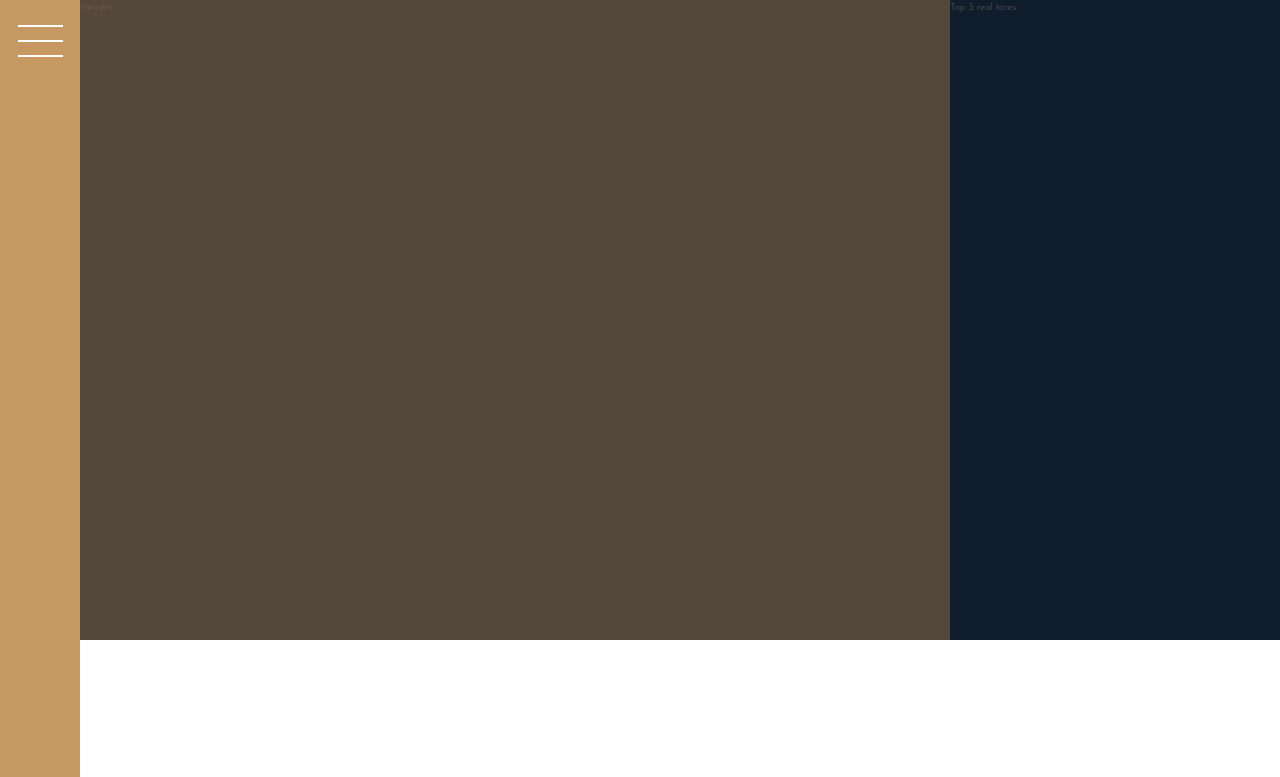
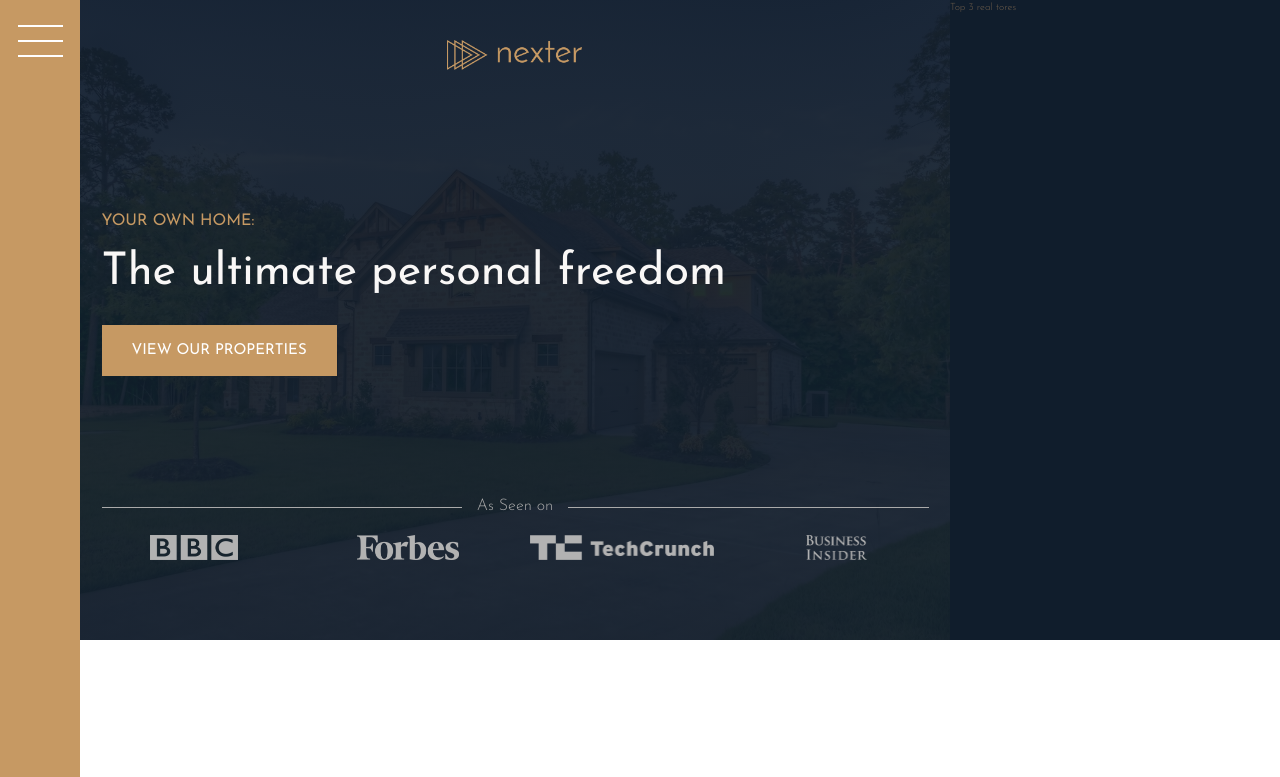
Before and after one commit to chamikabm/Nexter, a website: page index.html in a window 1280 px wide. Shown: the top 777 px of the page. Drawn offline with nearby package versions, Linux system fonts and the light colour scheme; files that its build step writes are made by us from their sources.

Commit message:
Added changes for the header sectio.

```diff
--- a/index.html
+++ b/index.html
@@ -17,7 +17,17 @@
         </div>
 
         <header class="header">
-            Header
+            <img src="img/logo.png" alt="Nexter logo" class="header__logo">
+            <h3 class="heading-3">Your own home:</h3>
+            <h1 class="heading-1">The ultimate personal freedom</h1>
+            <button class="btn header__btn">View our properties</button>
+            <div class="header__seenon-text">As Seen on</div>
+            <div class="header__seenon-logos">
+                <img src="img/logo-bbc.png" alt="Seen on logo 1">
+                <img src="img/logo-forbes.png" alt="Seen on logo 2">
+                <img src="img/logo-techcrunch.png" alt="Seen on logo 3">
+                <img src="img/logo-bi.png" alt="Seen on logo 4">
+            </div>
         </header>
 
         <div class="realtors">
--- a/sass/_header.scss
+++ b/sass/_header.scss
@@ -1,4 +1,65 @@
 .header {
   background-color: $color-grey-dark-1;
   grid-column: full-start/ col-end 6;
+  background-image: linear-gradient(rgba($color-secondary, .93), rgba($color-secondary, .93)),
+  url("../img/hero.jpeg");
+  background-size: cover;
+  background-position: center;
+  padding: 4rem 8rem 8rem;
+
+  display: grid;
+
+  grid-template-rows: 1fr min-content 6rem 1fr;
+  grid-template-columns: max-content;
+  grid-row-gap: 1.5rem;
+  justify-content: center;
+
+  &__logo {
+    height: 3rem;
+    justify-self: center;
+  }
+
+  &__btn {
+    justify-self: start;
+    align-self: start;
+  }
+
+  &__seenon-text {
+    // Here the special thing is in the HTML we have only one div element with the class "header__seenon-text"
+    // but having "display: grid;" CSS property in this element it will treat the "Text" inside this element as
+    // separate element and thus, we can use the CSS Grid properties as we do with others.
+    // Also it will treat the ::before and ::after pseudo elements also as a part of the grid elements.
+    display: grid;
+
+    // Here we define 3 columns first and last 1fr for ::before and ::after pseudo elements.
+    // And middle "max-content" for the text element.
+    grid-template-columns: 1fr max-content 1fr;
+    grid-column-gap: 15px;
+    align-items: center;
+
+    font-size: 1.6rem;
+    color: $color-grey-light-2;
+
+    &::before,
+    &::after {
+      content: '';
+      height: 1px;
+      display: block;
+
+      // "currentColor" will take the current text color.
+      background-color: currentColor;
+    }
+  }
+
+  &__seenon-logos {
+    display: grid;
+    grid-template-columns: repeat(4, 1fr);
+    grid-column-gap: 3rem;
+    justify-items: center;
+
+    img {
+      height: 2.5rem;
+      filter: brightness(70%);
+    }
+  }
 }
--- a/sass/_typography.scss
+++ b/sass/_typography.scss
@@ -5,7 +5,9 @@
 
 .heading-1 {
   @extend %heading;
-
+  font-size: 4.5rem;
+  color: $color-grey-light-1;
+  line-height: 1;
 }
 
 .heading-2 {
```
